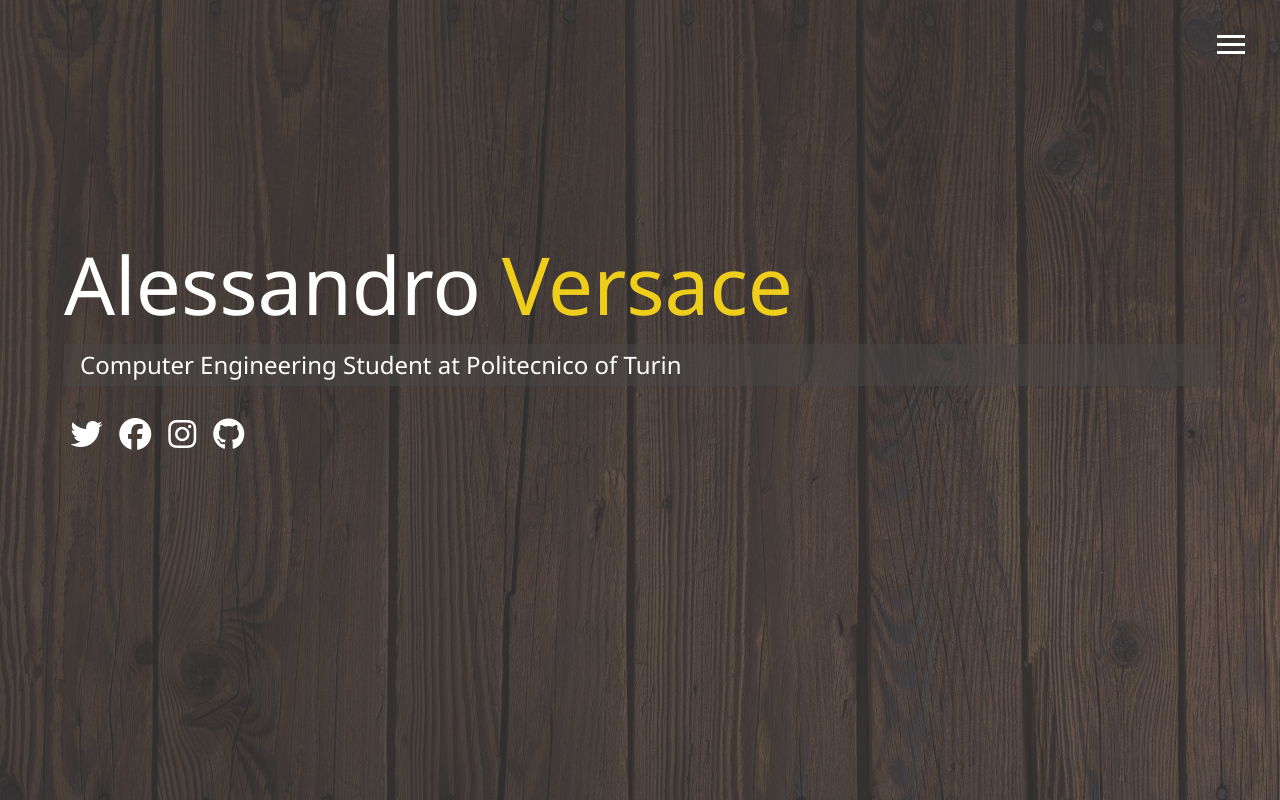
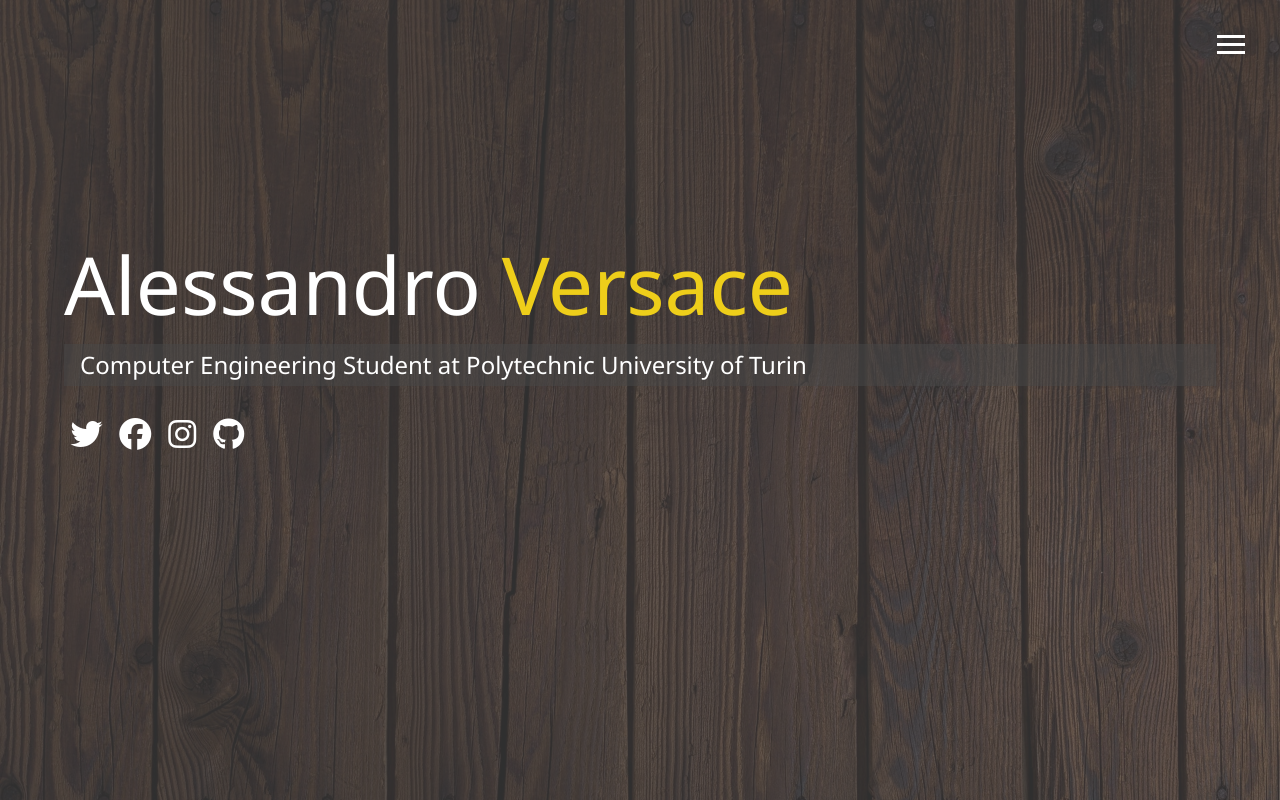
Before and after one commit to AleVersace/portfolio, a website: page dist/index.html in a window 1280 px wide. Drawn offline with Linux system fonts and the light colour scheme.

Commit message:
image and other minor changes

```diff
--- a/dist/index.html
+++ b/dist/index.html
@@ -44,7 +44,7 @@
             Alessandro <span class="text-secondary">Versace</span>
         </h1>
         <h2 class="sm-heading">
-            Computer Engineering Student at Politecnico of Turin
+            Computer Engineering Student at Polytechnic University of Turin
         </h2>
         <div class="icons">
             <a href="https://twitter.com/AleVersace_">
```
Also changed, not shown: dist/works.html (+1 -1 lines), dist/img/projects/portscanner.jpg (added).
